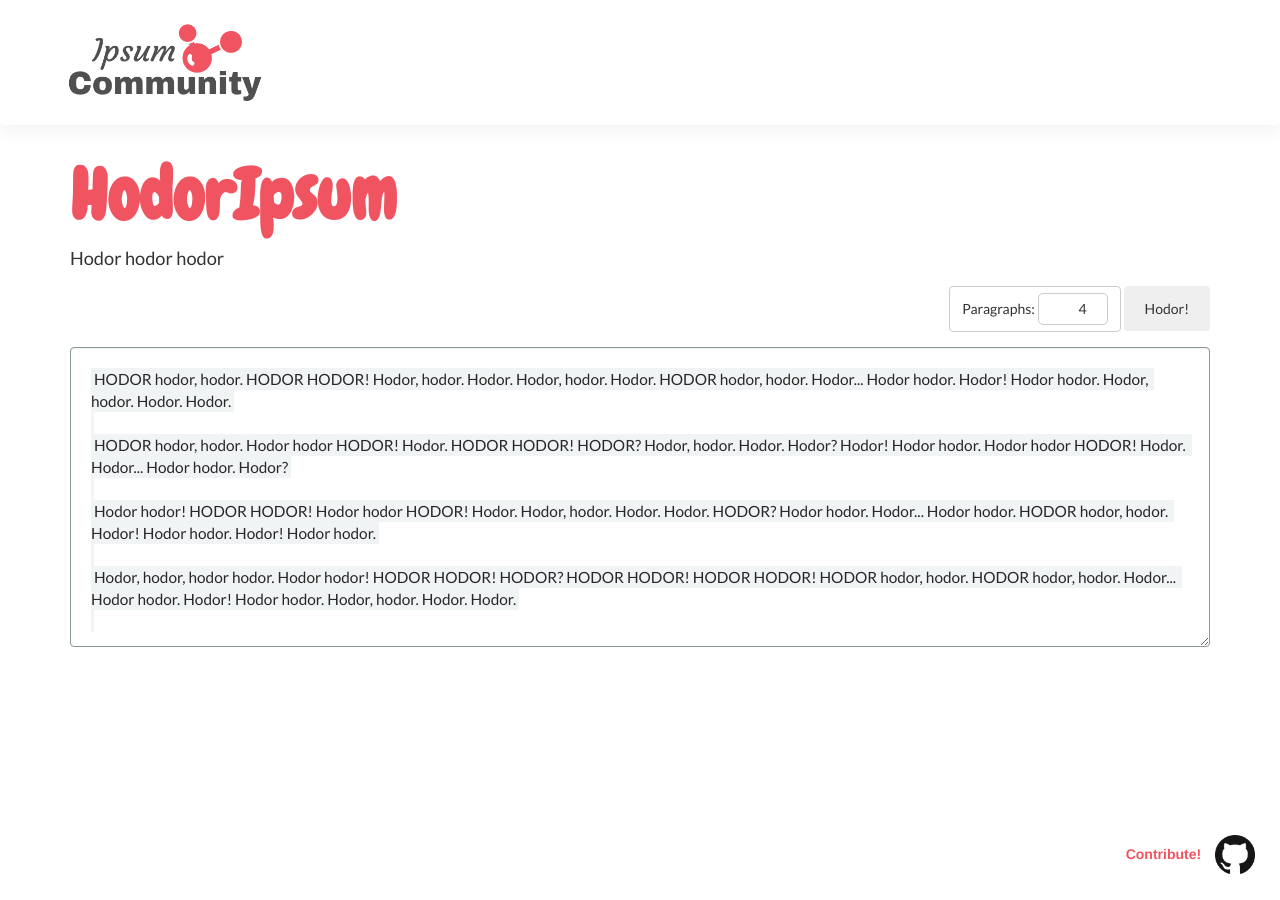
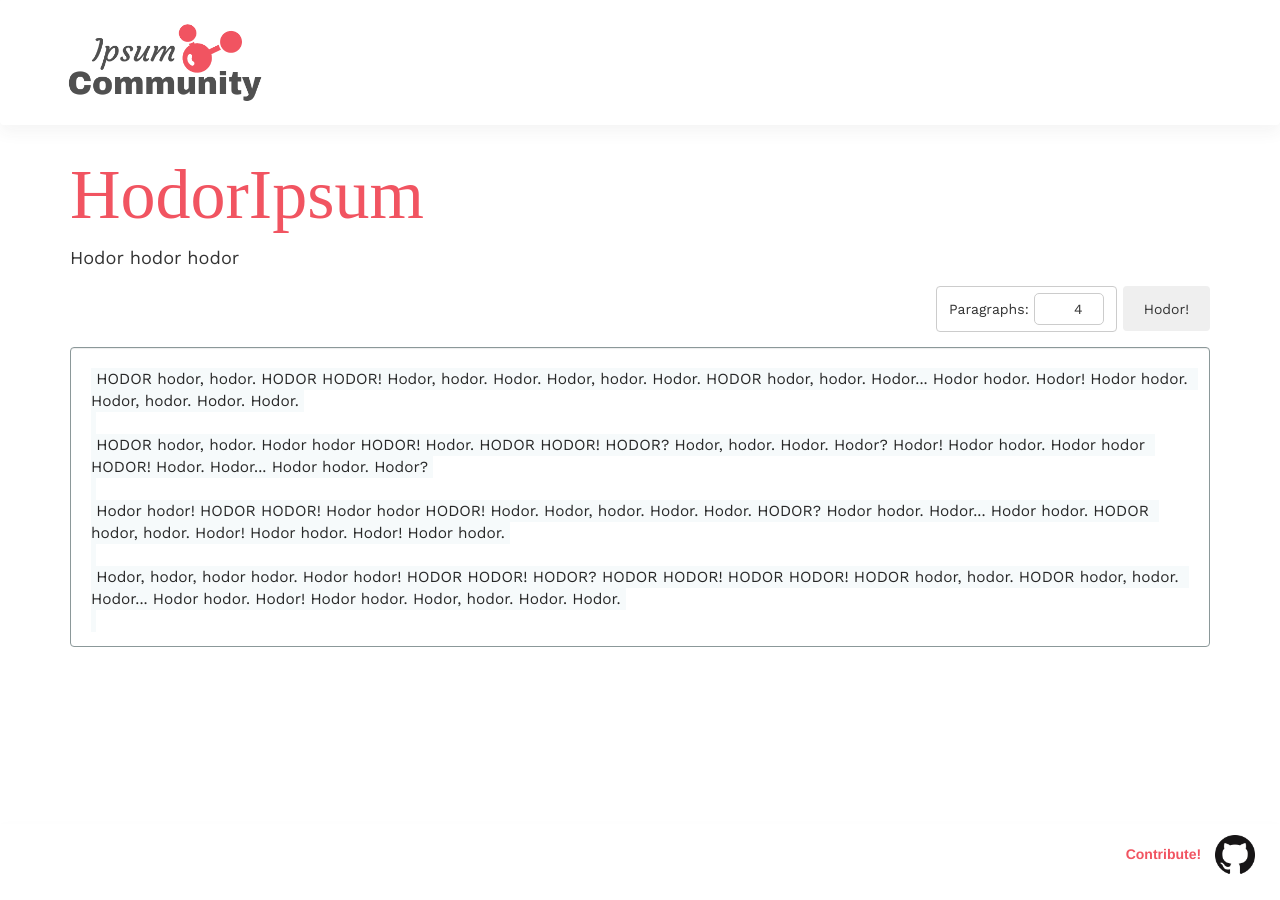
Before and after one commit to ipsum-community/ipsum-community.github.io, a Jekyll site: the page built from _ipsum/hodoripsum.md, in a window 1280 px wide. Built offline with Jekyll 4.4.1, drawn with Linux system fonts in a browser that asks for light colours; some web fonts are replaced.

Commit message:
Change google fonts

```diff
--- a/_layouts/ipsumpage.html
+++ b/_layouts/ipsumpage.html
@@ -5,7 +5,7 @@
     <meta content="IE=edge" http-equiv=X-UA-Compatible>
     <meta content="width=device-width,initial-scale=1" name=viewport>
     {% seo %}
-    <link href="https://fonts.googleapis.com/css?family=Chewy|Lato" rel="stylesheet">
+    <link href="https://fonts.googleapis.com/css?family=Work+Sans|Patua+One" rel="stylesheet">
     <script type="text/javascript">window.store = {{ page.text | jsonify }} </script>
     <link rel="stylesheet" type="text/css" href="/css/main.css">
 </head>
--- a/_sass/_ipsum-layout.scss
+++ b/_sass/_ipsum-layout.scss
@@ -1,11 +1,13 @@
 #ipsum-layout {
-  font-family: 'Lato', sans-serif;
+  //font-family: 'Lato', sans-serif;
+  font-family: 'Work Sans', sans-serif;
 
   #title {
-    font-family: 'Chewy', cursive;
+    //font-family: 'Chewy', cursive;
+    font-family: 'Patua One', cursive;
     color: $default;
     font-size: 5em;
-    font-weight: bold;
+    //font-weight: bold;
     text-transform: capitalize;
   }
   #description {
@@ -44,11 +46,12 @@
       font-size: 1.1em;
       border: 1px solid #8b9899;
 
+      resize: none;
       &::selection {
-        background: $gray-light-shine;
+        background: $sowhite;
       }
       &::-moz-selection {
-        background: $gray-light-shine;
+        background: $sowhite;
       }
     }
   }
--- a/_sass/_variables.scss
+++ b/_sass/_variables.scss
@@ -3,4 +3,5 @@
 $default-gray-bootstrap: #cccccc;
 $gray-light: #e6eaeb;
 $gray-light-shine: #f0f4f5;
+$sowhite: #f6fafb;
 //#FFFFFF
```
